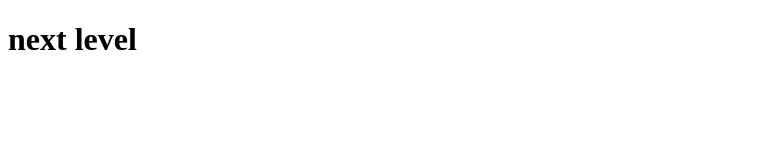
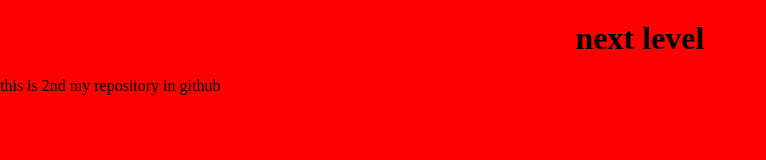
Before and after one commit to MHWaseq/test2-project, a plain HTML site: page index.html in a window 1280 px wide. Shown: the whole page, without its empty margins (0-766 px from the left). Drawn offline with Linux system fonts and the light colour scheme.

Commit message:
add bg color to red

```diff
--- a/app2.js
+++ b/app2.js
@@ -1 +1,2 @@
 // Description: This file is the entry point for the app2
+console.log('next Level 2');
--- a/index.html
+++ b/index.html
@@ -4,8 +4,11 @@
     <meta charset="UTF-8">
     <meta name="viewport" content="width=device-width, initial-scale=1.0">
     <title>2nd github repo</title>
+    <link rel="stylesheet" href="style.css">
 </head>
 <body>
 <h1>next level</h1>
+    <p>this is 2nd my repository in github</p>
+    <script src="app2.js"></script>
 </body>
 </html>
--- a/style.css
+++ b/style.css
@@ -7,3 +7,6 @@ h1{
     text-align: center;
     margin: 20px 0;
 }
+body{
+    background-color: red;
+}
```
